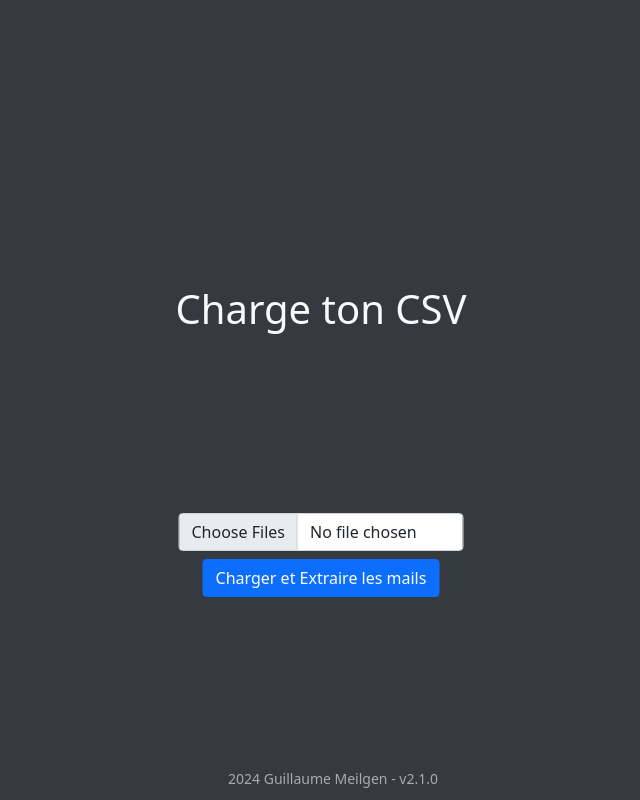
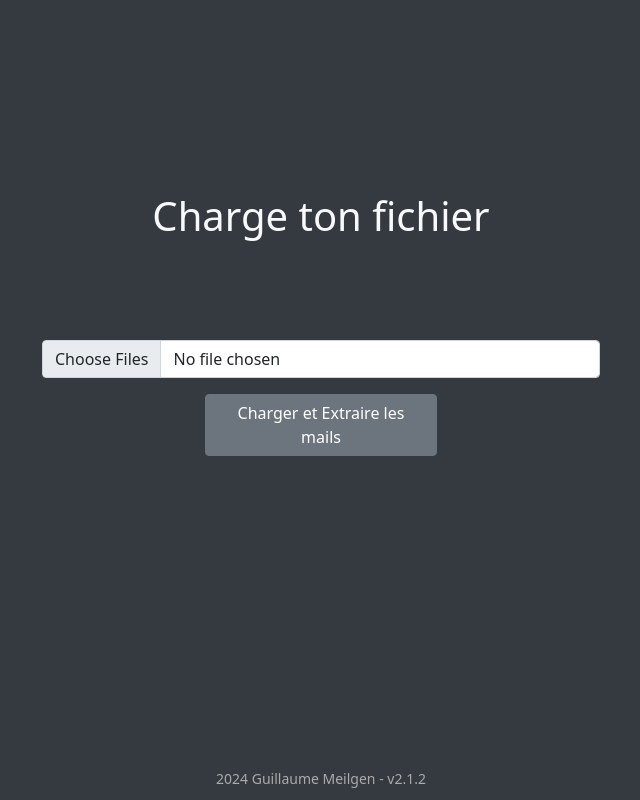
Before and after one commit to guigsguigs/Cci-Netty-App, a Flask app: page / in a window 1280 px wide. Shown: the whole page, without its empty margins (319-959 px from the left). Run offline with Flask 3, Linux system fonts and the light colour scheme.

Commit message:
Update upload.html

```diff
--- a/templates/upload.html
+++ b/templates/upload.html
@@ -1,5 +1,6 @@
 <!doctype html>
 <html lang="fr">
+
 <head>
     <title>Cci Netty App</title>
     <link href="https://cdn.jsdelivr.net/npm/bootstrap@5.1.3/dist/css/bootstrap.min.css" rel="stylesheet">
@@ -8,26 +9,30 @@
             background-color: #343a40;
             color: #f8f9fa;
         }
+
         .container {
-            position: relative;
+            display: flex;
+            flex-direction: column;
+            justify-content: flex-start;
+            align-items: center;
             height: 100vh;
+            padding-top: 15%;
+            /* Ajuste l'espace au-dessus du titre */
         }
+
         h1 {
-            position: absolute;
-            margin-top: 25%;
-            left: 50%;
-            transform: translateX(-50%);
             width: 100%;
             text-align: center;
+            margin-bottom: 100px;
+            /* Ajoute de l'espace en dessous du titre */
         }
+
         form {
-            position: absolute;
-            margin-top: 45%;
-            left: 50%;
-            transform: translateX(-50%);
-            width: 25%;
+            width: 50%;
+            /* Maintient la largeur */
             text-align: center;
         }
+
         .footer {
             position: absolute;
             bottom: 10px;
@@ -37,24 +42,29 @@
         }
     </style>
 </head>
+
 <body>
     <div class="container">
-        <h1>Charge ton CSV</h1>
+        <h1>Charge ton fichier</h1>
         <form action="/" method="post" enctype="multipart/form-data">
-            <input type="file" name="file" class="form-control mb-2" multiple>
-            <button type="submit" class="btn btn-primary">Charger et Extraire les mails</button>
+            <input type="file" name="file" class="form-control mb-3" multiple>
+            <div class="d-grid gap-2 col-5 mx-auto">
+                <button type="submit" class="btn btn-secondary">Charger et Extraire les mails</button>
+            </div>
+
         </form>
         {% with messages = get_flashed_messages() %}
-          {% if messages %}
-            <div class="alert alert-info text-center">
-              {{ messages[0] }}
-            </div>
-          {% endif %}
+        {% if messages %}
+        <div class="alert alert-info text-center" style="margin-top: 20px;">
+            {{ messages[0] }}
+        </div>
+        {% endif %}
         {% endwith %}
         <div class="footer">
-            <small>2024 Guillaume Meilgen - v2.1.0</small>
+            <small>2024 Guillaume Meilgen - v2.1.2</small>
         </div>
     </div>
     <script src="https://cdn.jsdelivr.net/npm/bootstrap@5.1.3/dist/js/bootstrap.bundle.min.js"></script>
 </body>
+
 </html>
```
